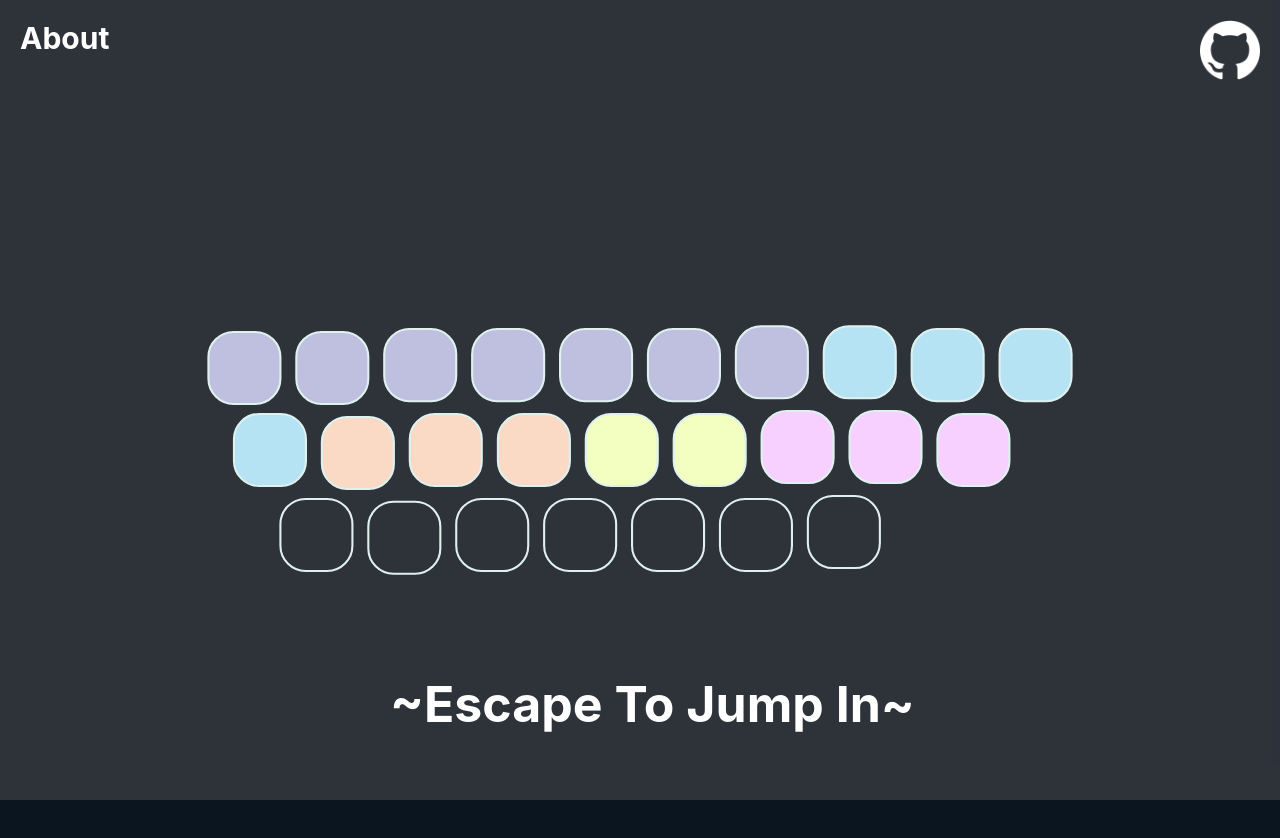
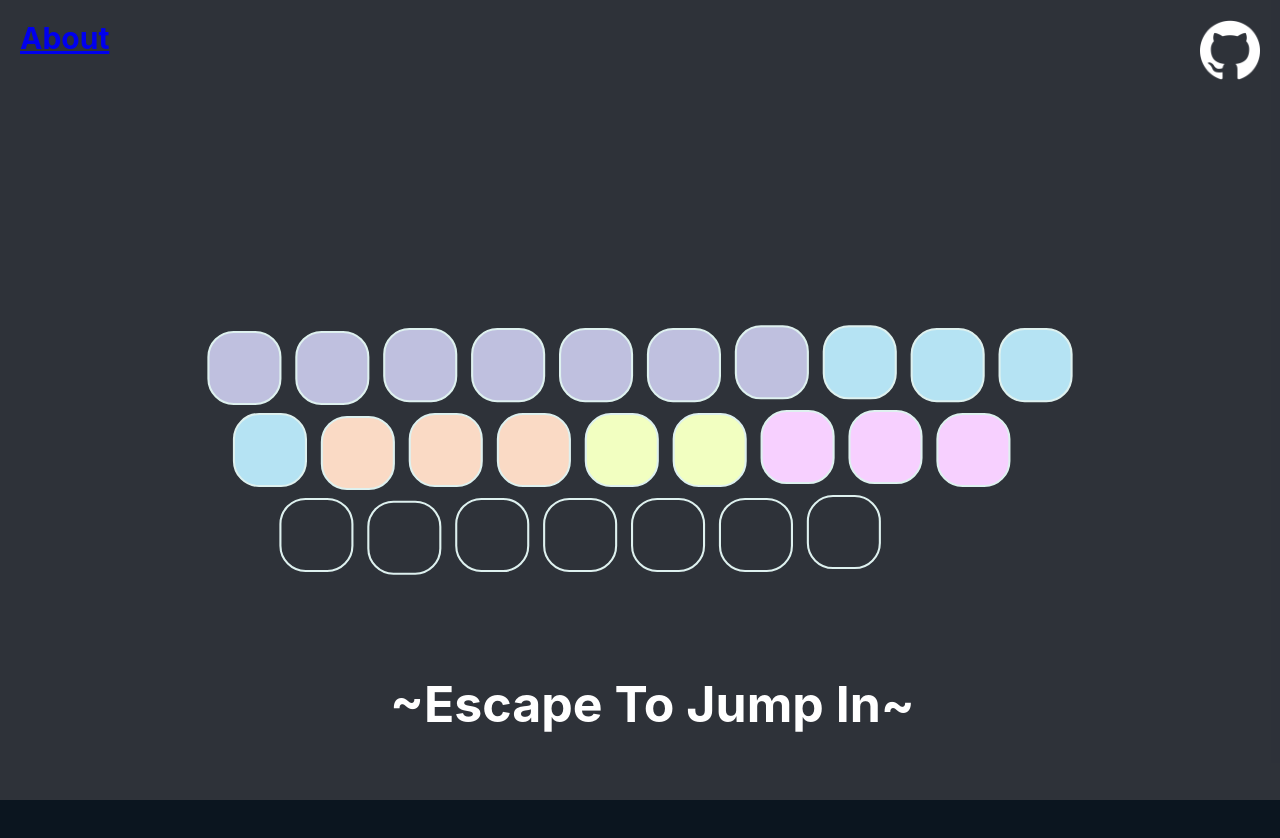
Before and after one commit to BillyMerchan/MoonTunes, a React (Create React App) app in the folder my-app/: page / in a window 1280 px wide. Shown: the top 838 px of the page. Built offline with nearby package versions, Linux system fonts and the light colour scheme.

Commit message:
Updating escape menu with router addition

```diff
--- a/my-app/src/Components/EscapeMenu/EscapeMenu.js
+++ b/my-app/src/Components/EscapeMenu/EscapeMenu.js
@@ -2,7 +2,7 @@ import {useState, useEffect} from 'react'
 import gitLogo from './github.png'
 import keebLegend from './keyboard_outline.svg'
 import './EscapeMenu.css'
-
+import { Outlet, Link } from 'react-router-dom'
 
 const EscapeMenu = () => {
 
@@ -28,7 +28,7 @@ return () => {
     <div>
       {open && <div class="escapeMenuContainer">
                 <div class="aboutLink">
-                  <h1 class="aboutLink">About</h1>
+                  <h1 class="aboutLink"> <Link to="/About"> About </Link> </h1>
                 </div>
                 <a href="https://github.com/BillyMerchan/SpaceVis_HACKRPI2022">
                   <img src={gitLogo} alt="github.com/BillyMerchan/SpaceVis_HACKRPI2022" width="100" height="100" class="gitLink"/>
```
